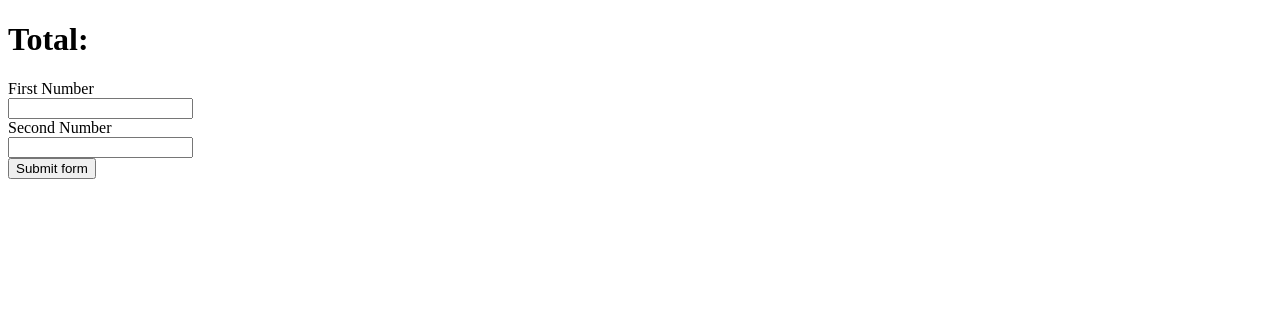
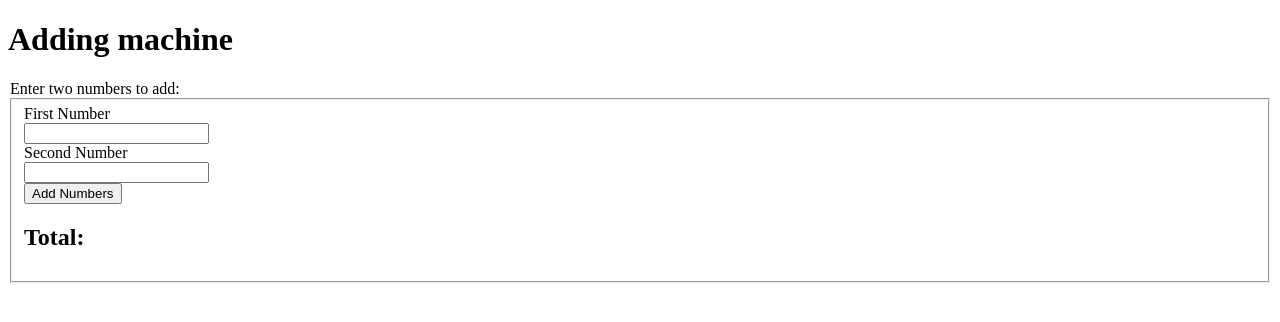
Before and after one commit to Enyorose/02-adding-machine, a plain HTML site: page index.html in a window 1280 px wide. Drawn offline with Linux system fonts and the light colour scheme.

Commit message:
making form more accessable

```diff
--- a/adding-machine.js
+++ b/adding-machine.js
@@ -1,9 +1,13 @@
 const form = document.querySelector('form')
 
 const handleSubmit = function(event){
+  //stop form from submitting and refreshing the page
   event.preventDefault();
 
+  //calculate total
   const total = Number(form.first.value) + Number (form.second.value);
+
+  //log total to output
   form.total.value = total;
 
   console.log(total);
--- a/index.html
+++ b/index.html
@@ -13,14 +13,18 @@
   }
 </style>
 <body>
+  <h1>Adding machine</h1>
   <form action="https://sait-wbdv.herokuapp.com/form-submit" method="post">
-    <h1>Total:<output id="total"></output></h1>
+  <legend>Enter two numbers to add:</legend>
+  <fieldset>
     <label for="first">First Number</label>
     <input type="number" id="first" name="first" required>
     <label for="second">Second Number</label>
     <input type="number" id="second" name="second" required>
     <!-- <button type="submit">Submit Form</button> -->
-    <input type="submit" value="Submit form">
+    <input type="submit" value="Add Numbers">
+    <h2>Total:<output id="total"></output></h2>
+  </fieldset>
   </form>
 </body>
 </html>
```
